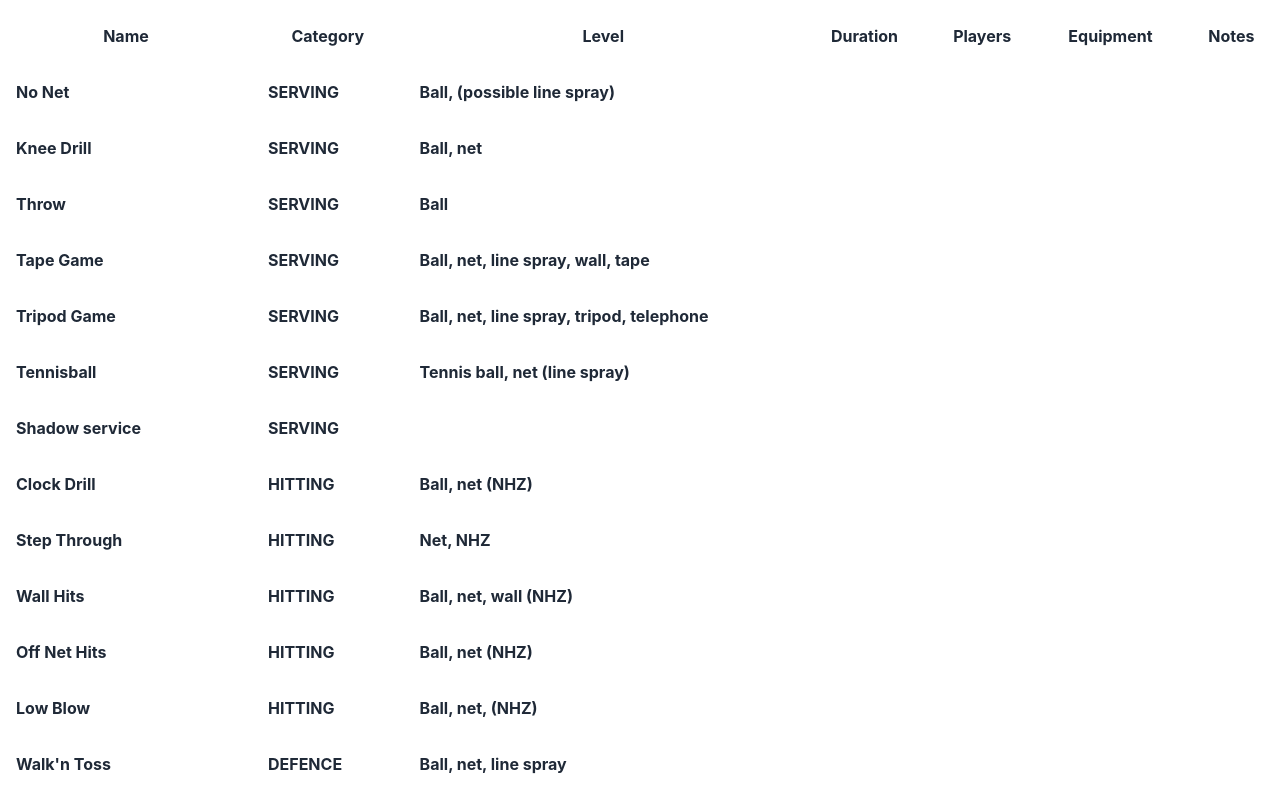
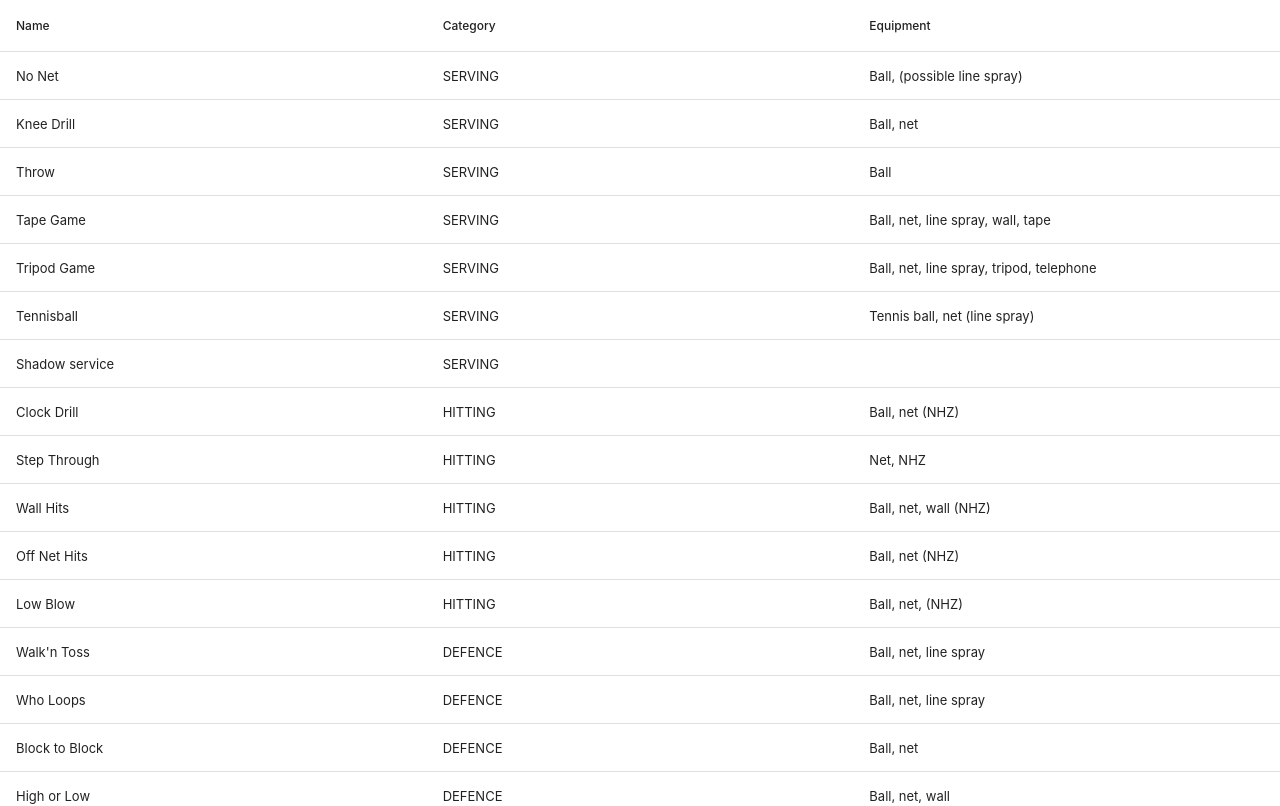
Before and after one commit to AndersSpringborg/learn.roundnet, a Next.js app: page /bible/Drills/overview in a window 1280 px wide. Shown: the top 806 px of the page. Built offline with nearby package versions, Linux system fonts and the light colour scheme.

Commit message:
data table drills

```diff
--- a/components/Drills/DrillOverview.tsx
+++ b/components/Drills/DrillOverview.tsx
@@ -1,44 +1,23 @@
-import {drills as drillsData} from "../../data/localization";
-import {useState} from "react";
+import DataTable, { TableColumn } from 'react-data-table-component';
+import {Drill, drills} from "../../data/localization";
+const columns: TableColumn<Drill>[] = [
+    {
+        name: 'Name',
+        selector: row => row.name,
+    },
+    {
+        name: 'Category',
+        selector: row => row.type,
+    },
+    {
+        name: 'Equipment',
+        selector: row => row.equipment,
+    }
+];
 
 
 const DrillOverview = () => {
-    const [drills, setDrills] = useState(drillsData);
-
-    return (
-        <div className="flex flex-col items-center justify-center min-h-screen py-2">
-            <table className={"table-normal w-full"}>
-                <thead>
-                <tr>
-                    <th>Name</th>
-                    <th>Category</th>
-                    <th>Level</th>
-                    <th>Duration</th>
-                    <th>Players</th>
-                    <th>Equipment</th>
-                    <th>Notes</th>
-                </tr>
-                </thead>
-                <tbody>
-                {drills.map((drill, index) => (<>
-                    <tr key={index}>
-                        <td>
-                            <div className="font-bold">{drill.name}</div>
-                        </td>
-                        <td>
-                            <div className="font-bold">{drill.type}</div>
-                        </td>
-                        <td>
-                            <div className="font-bold">{drill.equipment}</div>
-                        </td>
-                    </tr>
-                    </>))}
-                </tbody>
-            </table>
-        </div>
-
-
-    );
+    return <DataTable columns={columns} data={drills}/>
 }
 
-export default DrillOverview;
+export default DrillOverview
```
